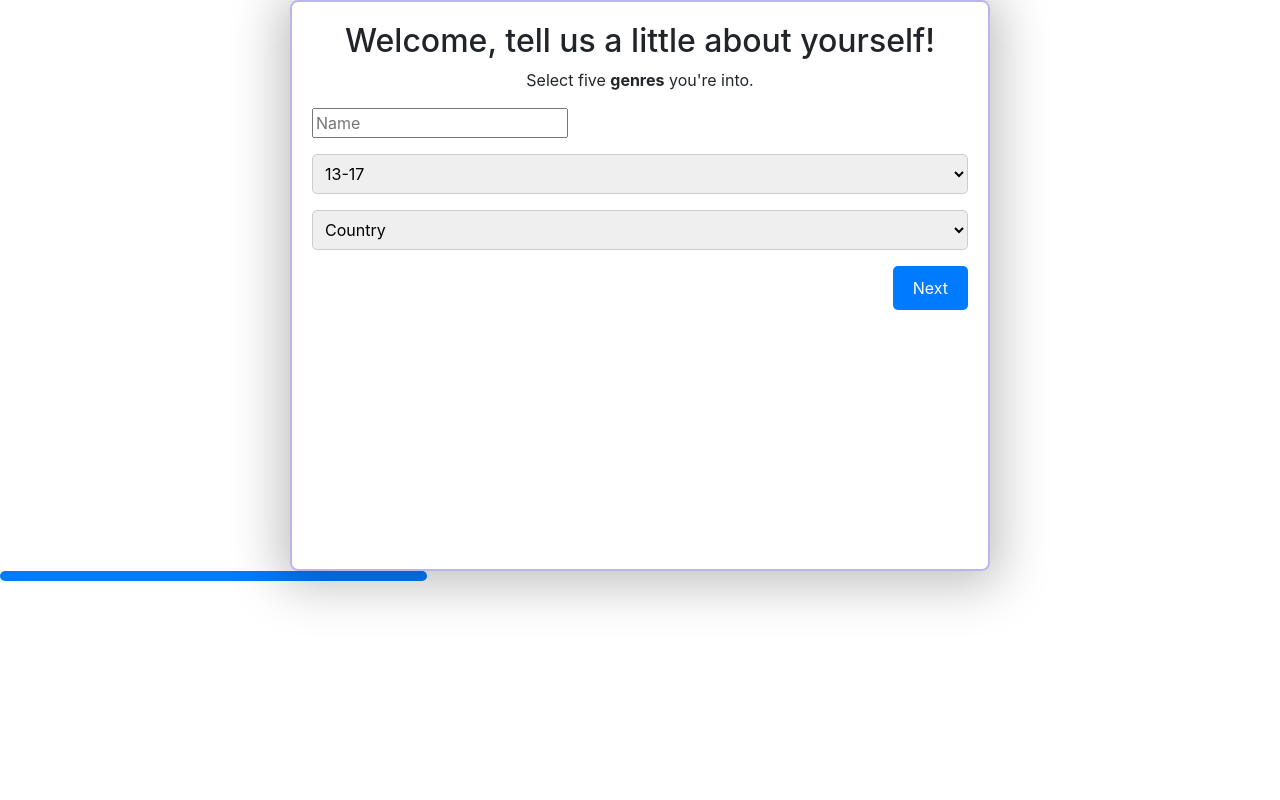
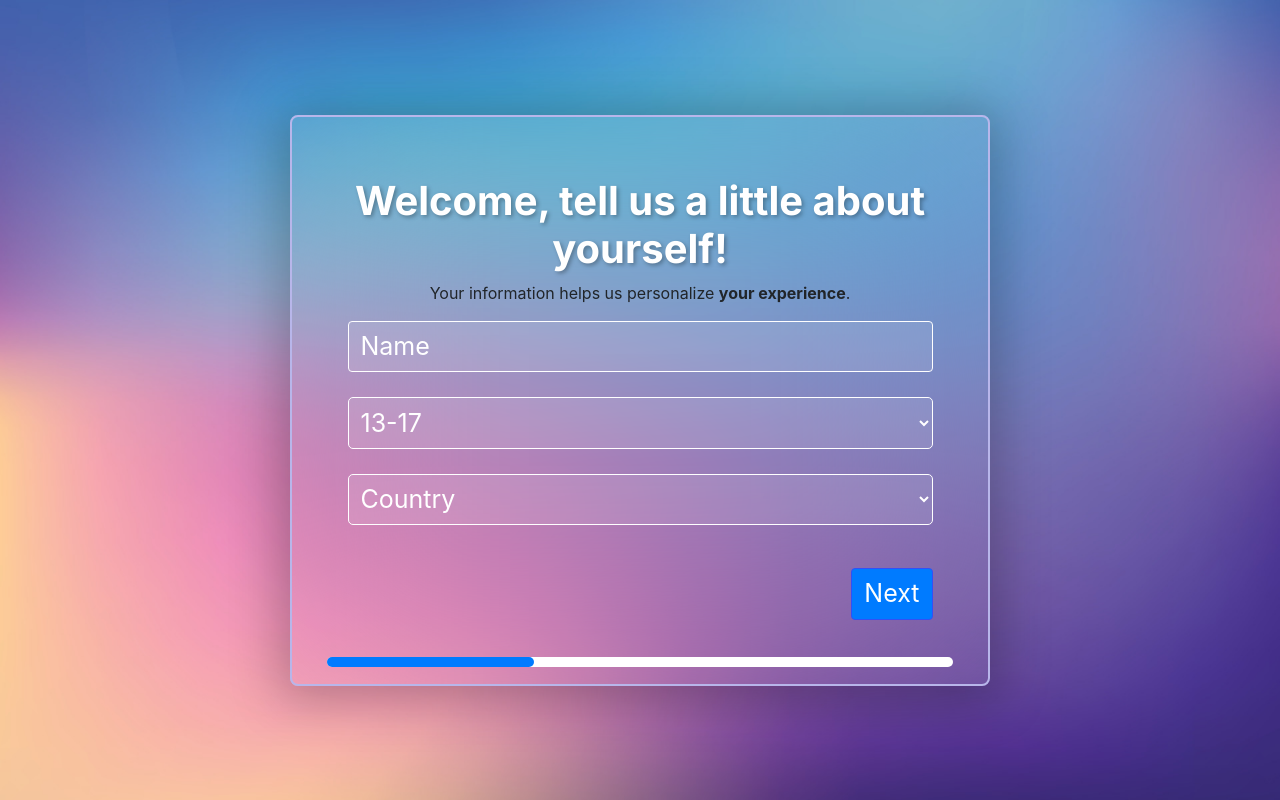
Before and after one commit to ashaps03/MusicRecommendation, a Flask app: page /welcomePage in a window 1280 px wide. Run offline with Flask 3, Linux system fonts and the light colour scheme; some libraries are stand-ins or nearby versions.

Commit message:
Add: first form implemented to obtain users' info for optional recommendations.

```diff
--- a/static/css/wpstyle.css
+++ b/static/css/wpstyle.css
@@ -1,21 +1,25 @@
 /* Add styles for the form */
+html, body {
+    margin: 0;
+    min-height: 100vh;
+    display: flex;
+    width: 100%;
+    min-height: 100vh;
+    flex-direction: column;
+    justify-content: center;
+    align-items: center;
+    overflow: hidden;
+    background: black url('../images/progres-background.png') no-repeat center / cover;
+}
 body {
     font-family: Arial, sans-serif;
 }
 
 .form-step {
-    margin-top: 180px;
-    width: 700px!important;
-    height: 571px;
+    width: 625px!important;
+    height: 500px;
     margin: 0 auto;
     padding: 20px;
-    border: 2px solid #B8B6EA;
-    border-radius: 8px;
-    box-shadow: 0 4px 50px 10px rgba(0, 0, 0, 0.25);
-    background-color: rgba(255, 255, 255, 0);
-    backdrop-filter: blur(100px);
-    border: 2px solid #B8B6EA;
-
 }
 
 .form-step {
@@ -66,8 +70,58 @@ body {
 
 
 .form-progress-bar {
-    width: 33.33%;
+    width: 0%;
     height: 10px;
     background-color: #007bff;
     border-radius: 5px;
 }
+
+.form-progress {
+    background-color: white;
+    border-radius: 100px; /* Adjust this value as needed */
+
+}
+
+
+.container{
+    border: 2px solid red;
+    background-color: #007bff;
+    border-radius: 8px;
+
+    padding: 20px;
+    width: 700px!important;
+    height: 571px;
+    border: 2px solid #B8B6EA;
+    box-shadow: 0 4px 50px 10px rgba(0, 0, 0, 0.25);
+    background-color: rgba(255, 255, 255, 0.05);
+    backdrop-filter: blur(100px);
+
+}
+
+.logo {
+    position: relative;
+    left: -800px; /* Adjust this value as needed */
+}
+
+#ageInput, #nameInput, #countryInput{
+    color: white;
+    margin-bottom: 25px;
+    font-size: 25px;
+
+    border: 1px solid white;
+    background-color: rgba(255, 255, 255, 0.107);
+}
+
+
+input[type="text"]::placeholder{
+    color: white;
+}
+
+.btn.btn-primary.btn-next {
+    color: white;
+    margin-bottom: 25px;
+    font-size: 25px;
+    margin-top: 18px;
+
+    border: 1px solid rgb(51, 80, 245);
+}
--- a/templates/welcomePage.html
+++ b/templates/welcomePage.html
@@ -10,30 +10,30 @@
     <link href="https://fonts.googleapis.com/css2?family=Inter:wght@400;700&display=swap" rel="stylesheet">
 </head>
 <body>
-    <div class="form-container">
+    <div class="container ">
+            <div class="card-body d-flex flex-column">
+                <div class="form-container flex-grow-1">
                     <form id="multiStepForm">
                         <!-- Step 1 -->
                         <div class="form-step form-step-active">
-                <h2>Welcome, tell us a little about yourself!</h2>
-                <p>Select five <strong >genres</strong> you're into.</p>
+                            <h2  style="font-family: 'Inter', sans-serif; font-size: 40px; color: white; text-align: center; text-shadow: 2px 2px 4px rgba(0, 0, 0, 0.3);"><strong>Welcome, tell us a little about yourself!</strong></h2>
+                            <p>Your information helps us personalize <strong> your experience</strong>.</p>
                             <div class="form-group">
-                    <input type="text" id="nameInput" name="nameInput" placeholder="Name" required>
+                                <input type="text" id="nameInput" name="nameInput" class="form-control" placeholder="Name" required onkeypress="return /[a-z]|\s/i.test(event.key)">
                             </div>
                             <div class="form-group">
-                    <select id="ageInput" name="ageInput">
+                                <select id="ageInput" name="ageInput" class="form-control">
                                     <option value="">13-17</option>
                                     <option value="team">18-24</option>
                                     <option value="individual">25-34</option>
-                        <option value="individual">25-34</option>
                                     <option value="individual">35-44</option>
-                        <option value="individual">45-54</option>
                                     <option value="individual">45-54</option>
                                     <option value="individual">55-64</option>
                                     <option value="individual">65 and over</option>
                                 </select>
                             </div>
                             <div class="form-group">
-                    <select id="countryInput" name="countryInput">
+                                <select id="countryInput" name="countryInput" class="form-control">
                                     <option value="">Country</option>
                                     <option value="developer">France</option>
                                     <option value="designer">Spain</option>
@@ -42,25 +42,26 @@
                                     <option value="designer">Italy</option>
                                 </select>
                             </div>
-                <button type="button" class="btn-next">Next</button>
+                            <button type="button" class="btn btn-primary btn-next">Next</button>
                         </div>
                         <!-- Step 2 -->
                         <div class="form-step">
                             <h2>More Questions</h2>
-                <button type="button" class="btn-prev">Previous</button>
-                <button type="button" class="btn-next">Next</button>
+                            <button type="button" class="btn btn-secondary btn-prev">Previous</button>
+                            <button type="button" class="btn btn-primary btn-next">Next</button>
                         </div>
-            <!-- Additional Steps -->
                         <!-- Step 3 -->
                         <div class="form-step">
                             <h2>Final Step</h2>
                             <!-- Additional form elements for the final step -->
-                <button type="button" class="btn-prev">Previous</button>
-                <button type="submit">Submit</button>
+                            <button type="button" class="btn btn-secondary btn-prev">Previous</button>
+                            <button type="submit" class="btn btn-success">Submit</button>
                         </div>
                     </form>
-        <div class="form-progress">
-            <div class="form-progress-bar"></div>
+                </div>
+                <div class="form-progress  d-flex ">
+                    <div class="form-progress-bar" style="width: 33%;"></div>
+                </div>
             </div>
         </div>
 
```
Also changed, not shown: static/css/styles.css (line endings or trailing spaces), static/images/progres-background.png (added), static/images/smaller-logo.png (added). Lines whose indentation alone changed are shown as unchanged.
